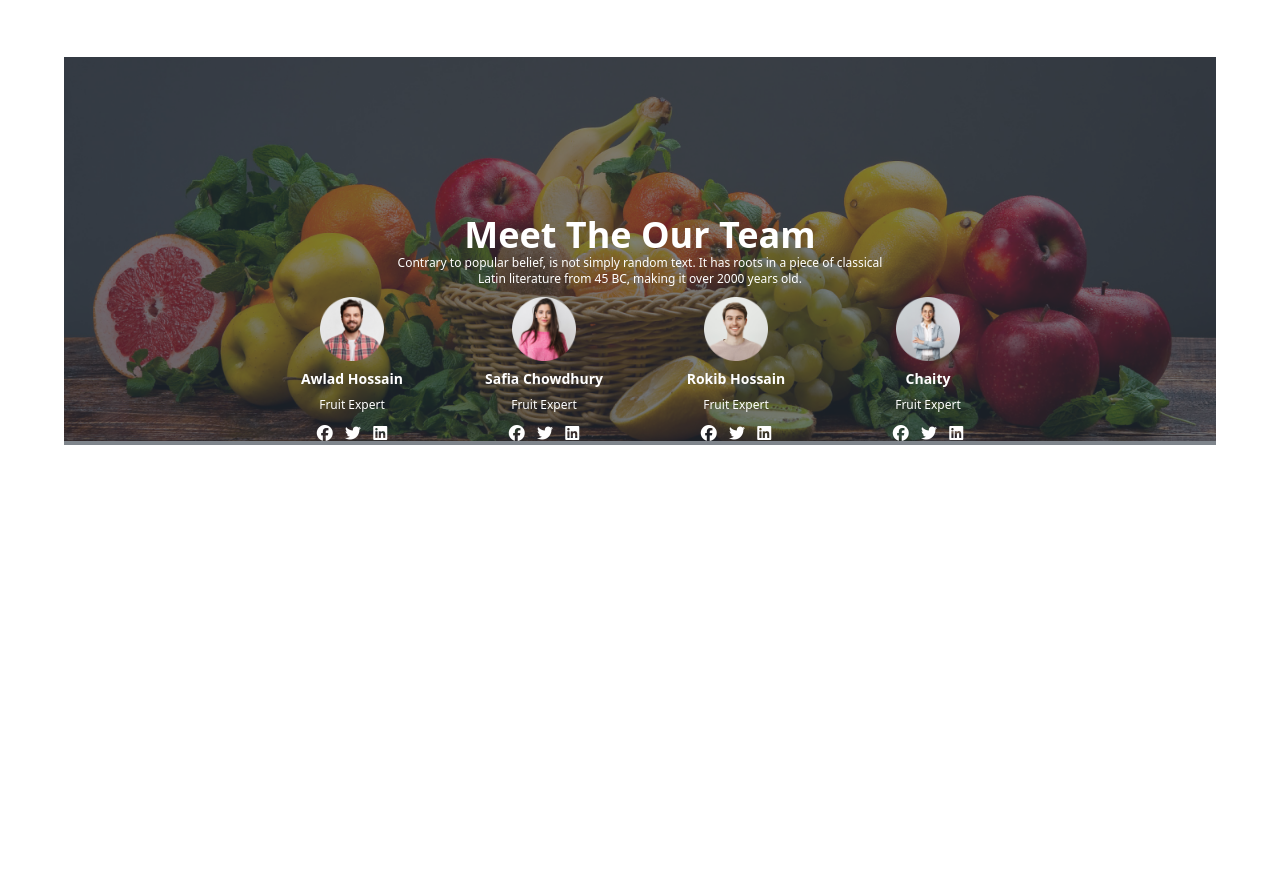
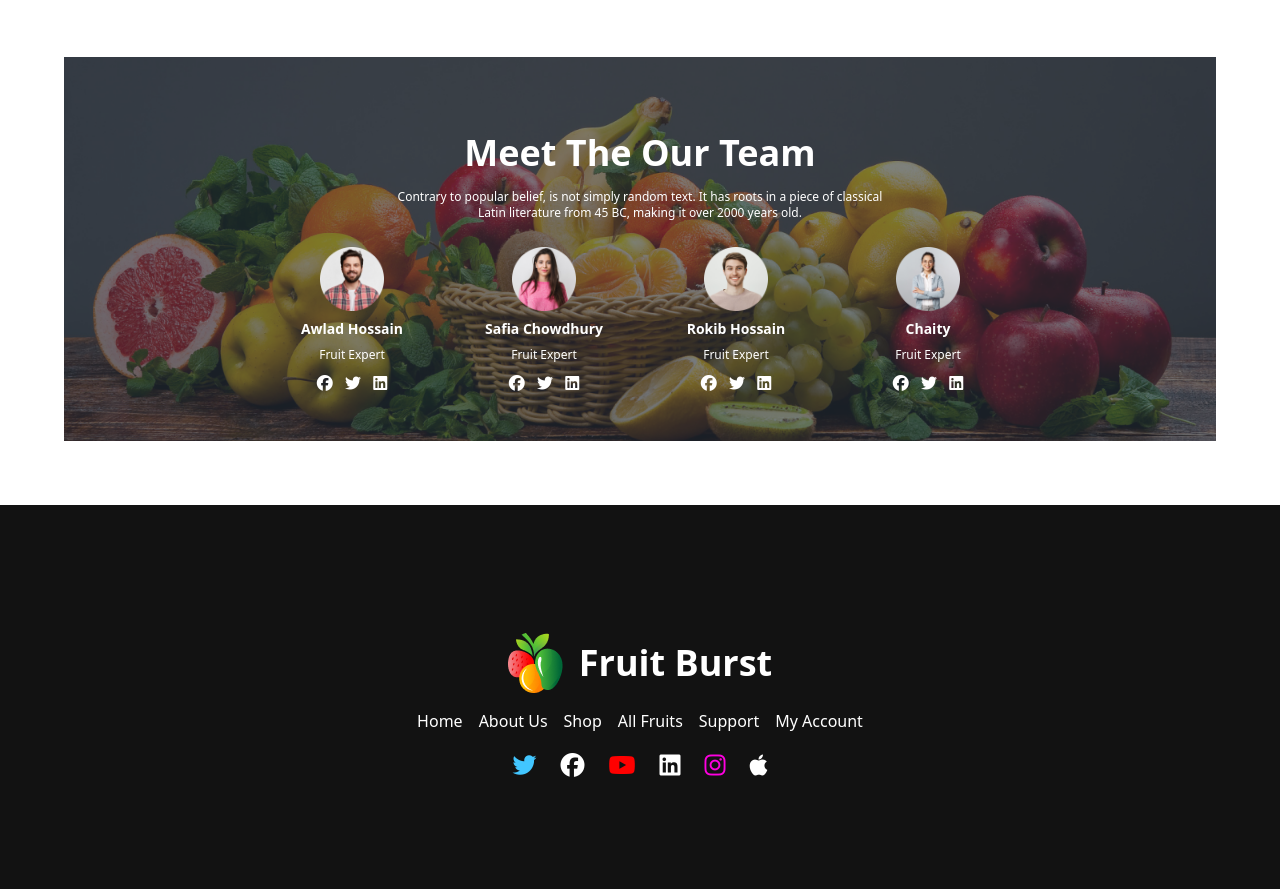
Before and after one commit to nayemislam2124/my-third-assignment, a plain HTML site: page index.html in a window 1280 px wide. Shown: the part 1820-2709 px from the top of the page. Before the commit the page ends 2325 px from the top, so only its background shows below. Drawn offline with nearby package versions, Linux system fonts and the light colour scheme.

Commit message:
footer design

```diff
--- a/index.html
+++ b/index.html
@@ -201,11 +201,11 @@
             <div class="hero w-[90%] h-96 mx-auto my-auto" style="background-image: url(images/banner1.png);">
                 <div class="hero-overlay bg-opacity-60"></div>
                 <div class="hero-content text-center text-white">
-                  <div>
+                  <div class="mb-36">
                     <h1 class="font-bold text-4xl">Meet The Our Team</h1>
-                  <p class="text-xs">Contrary to popular belief, is not simply random text. It has roots in a piece of classical <br> Latin literature from 45 BC, making it over 2000 years old.</p>
+                  <p class="text-xs mt-4">Contrary to popular belief, is not simply random text. It has roots in a piece of classical <br> Latin literature from 45 BC, making it over 2000 years old.</p>
                   </div></div>
-                  <div class="flex space-x-16 mt-60">
+                  <div class="flex space-x-16 mt-36">
                     <div class=" w-32 ">
                         <img src="images/member1.png" alt="" class="w-16 mx-auto my-auto">
                         <h1 class="text-sm text-center text-white font-bold mt-2">Awlad Hossain</h1>
@@ -248,5 +248,62 @@
         </section>
         <!-- team members section end -->
     </main>
+
+    <!-- footer section start  -->
+
+    <footer class="w-[100%] h-96 bg-[#121212]">
+        <div class="relative top-32">
+        <div class="flex justify-center items-center space-x-4">
+            <img src="images/logo.png">
+            <h1 class="text-4xl font-bold text-white">Fruit Burst</h1>
+        </div>
+        <div>
+            <ul class="flex justify-center items-center space-x-4 text-white mt-4">
+                <li>
+                    <a href="#">Home</a>
+                </li>
+                <li>
+                    <a href="#">About Us</a>
+                </li>
+                <li>
+                    <a href="#">Shop</a>
+                </li>
+                <li>
+                    <a href="#">All Fruits</a>
+                </li>
+                <li>
+                    <a href="#">Support</a>
+                </li>
+                <li>
+                    <a href="#">My Account</a>
+                </li>
+            </ul>
+        </div>
+        <div>
+            <ul class="flex justify-center items-center space-x-6 text-white mt-4 text-2xl">
+                <li>
+                    <a href="#"><i class="fa-brands fa-twitter" style="color: #42c6ff;"></i></a>
+                </li>
+                <li>
+                    <a href="#"><i class="fa-brands fa-facebook" style="color: #ffffff;"></i></a>
+                </li>
+                <li>
+                    <a href="#"><i class="fa-brands fa-youtube" style="color: #ff0000;"></i></a>
+                </li>
+                <li>
+                    <a href="#"><i class="fa-brands fa-linkedin" style="color: #ffffff;"></i></a>
+                </li>
+                <li>
+                    <a href="#"><i class="fa-brands fa-instagram" style="color: #ff00e1;"></i></a>
+                </li>
+                <li>
+                    <a href="#"><i class="fa-brands fa-apple" style="color: #ffffff;"></i></a>
+                </li>
+            </ul>
+        </div>
+        </div>
+    </footer>
+
+    <!-- footer section end  -->
 </body>
 </html>
```
